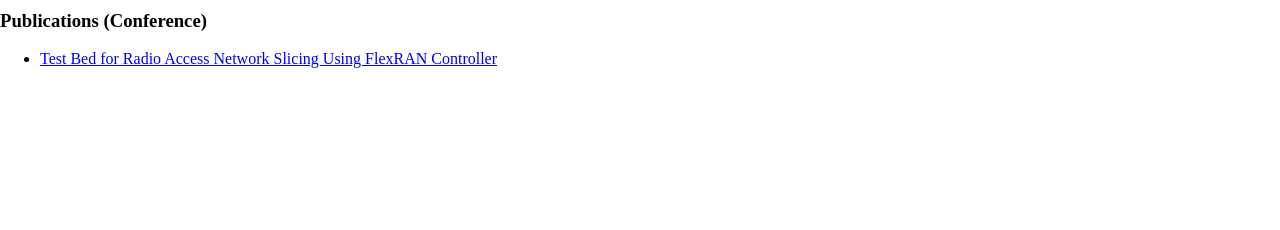
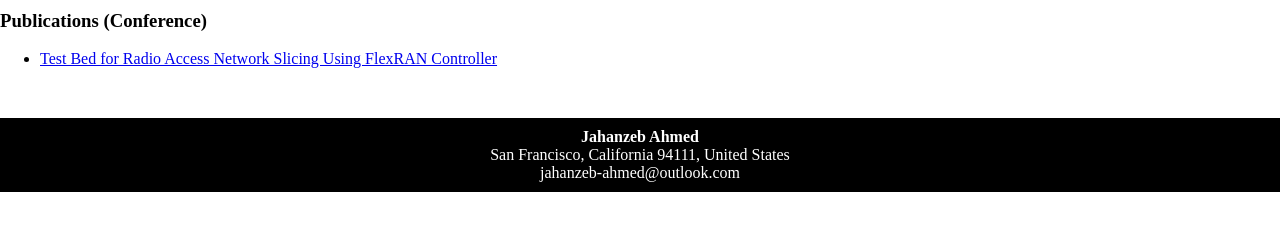
Before and after one commit to jahanzeb-ahmed/jahanzeb-ahmed.github.io, a plain HTML site: page index.html in a window 1280 px wide. Shown: the part 172-402 px from the top of the page. Drawn offline with Linux system fonts and the light colour scheme.

Commit message:
Update index.html

```diff
--- a/index.html
+++ b/index.html
@@ -21,5 +21,13 @@
 		</div>
 	</div>
 
+	<div id="footer" style="background-color:black; color:white; padding-top:10px; padding-bottom:10px; margin-top:50px">
+		<div style="text-align:center">
+			<p style="margin:0px"><b>Jahanzeb Ahmed</b></p>
+			<p style="margin:0px">San Francisco, California 94111, United States</p>
+			<p style="margin:0px"><a>jahanzeb-ahmed@outlook.com</a></p>
+		</div>
+	</div>
+
 </body>
 </html>
```
